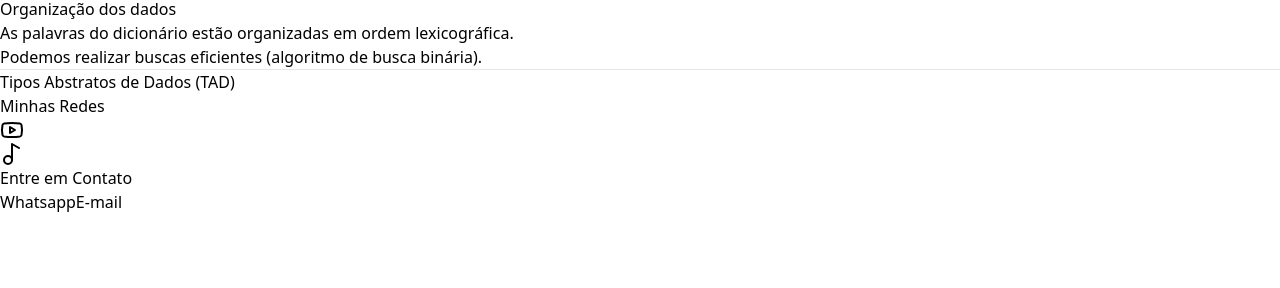
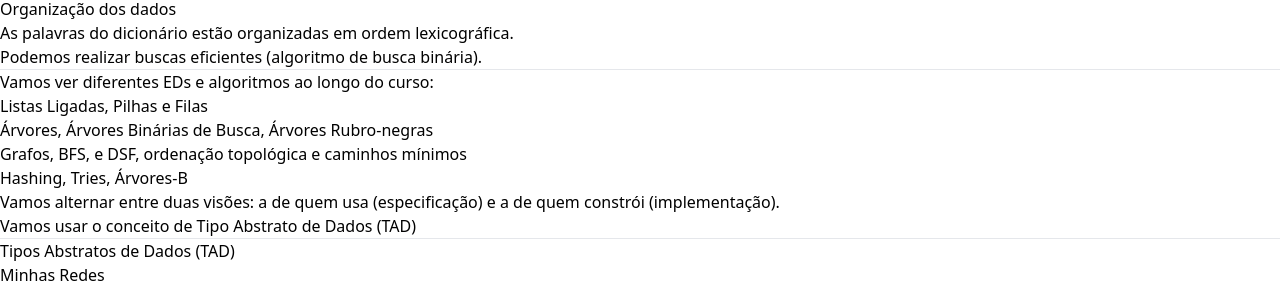
Before and after one commit to Italo-Thiago/Portfolio, a React (Vite) app in the folder Front-End/: page /c_data_structure in a window 1280 px wide. Shown: the part 293-581 px from the top of the page. Built offline with nearby package versions, Linux system fonts and the light colour scheme.

Commit message:
feat(C_Data_Structure): Adds Number_Point component

```diff
--- /dev/null
+++ b/Front-End/src/views/components/Number_Point.tsx
@@ -0,0 +1,12 @@
+export const Number_Point = ({ Itens }: {Itens: string[]}) => {
+    const listItens = Itens.map((Context: string, index: number) =>
+        <li key={index} className="font-semibold">
+            {Context}
+        </li>
+    );
+    return (
+        <ol className="py-2 px-16 list-decimal list-inside">
+            {listItens}
+        </ol>
+    );
+}
--- a/Front-End/src/views/pages/data_structures/C_Data_Structure.tsx
+++ b/Front-End/src/views/pages/data_structures/C_Data_Structure.tsx
@@ -2,6 +2,7 @@ import { Paragraph } from "../../components/Paragraph";
 import { Title } from "../../components/Title"
 import { Text } from "../../components/Text"
 import { Bullet_Point } from "../../components/Bullet_Point";
+import { Number_Point } from "../../components/Number_Point";
 
 export const C_Data_Structure = () => {
     return (
@@ -14,8 +15,8 @@ export const C_Data_Structure = () => {
             <Text Text="O que é uma estrutura de dados?" />
             <Text Text="Uma estrutura de dados (EDs) é uma forma de armazenar e organizar os dados de modo que eles possam ser processados eficientemente:" />
             <Bullet_Point Itens={[
-                "Tempo de processamento e memória utilizada",
-                "Eficiência tem a ver com escalabilidade: taxa de crescimento (em função do tamanho da entrada)"
+                    "Tempo de processamento e memória utilizada",
+                    "Eficiência tem a ver com escalabilidade: taxa de crescimento (em função do tamanho da entrada)"
                 ]} />
             <Text Text="Além da organização dos dados, vamos estudar algoritmos para construção/manipulação e acesso ás EDs"/>
 
@@ -23,9 +24,22 @@ export const C_Data_Structure = () => {
             <Bullet_Point Itens={["Dicionário 200K palavras"]} />
             <Text Text="Organização dos dados" />
             <Bullet_Point Itens={[
-                "As palavras do dicionário estão organizadas em ordem lexicográfica.",
-                "Podemos realizar buscas eficientes (algoritmo de busca binária)."
-            ]} />
+                    "As palavras do dicionário estão organizadas em ordem lexicográfica.",
+                    "Podemos realizar buscas eficientes (algoritmo de busca binária)."
+                ]} />
+
+            <hr />
+            <Text Text="Vamos ver diferentes EDs e algoritmos ao longo do curso:" />
+            <Number_Point Itens={[
+                    "Listas Ligadas, Pilhas e Filas",
+                    "Árvores, Árvores Binárias de Busca, Árvores Rubro-negras",
+                    "Grafos, BFS, e DSF, ordenação topológica e caminhos mínimos",
+                    "Hashing, Tries, Árvores-B"
+                ]} />
+            <Text Text="Vamos alternar entre duas visões: a de quem usa (especificação) e a de quem constrói (implementação)." />
+            <Bullet_Point Itens={[
+                    "Vamos usar o conceito de Tipo Abstrato de Dados (TAD)",
+                ]} />
 
             <hr />
             <Paragraph Heading="Tipos Abstratos de Dados (TAD)" SubHeading="" />
```
